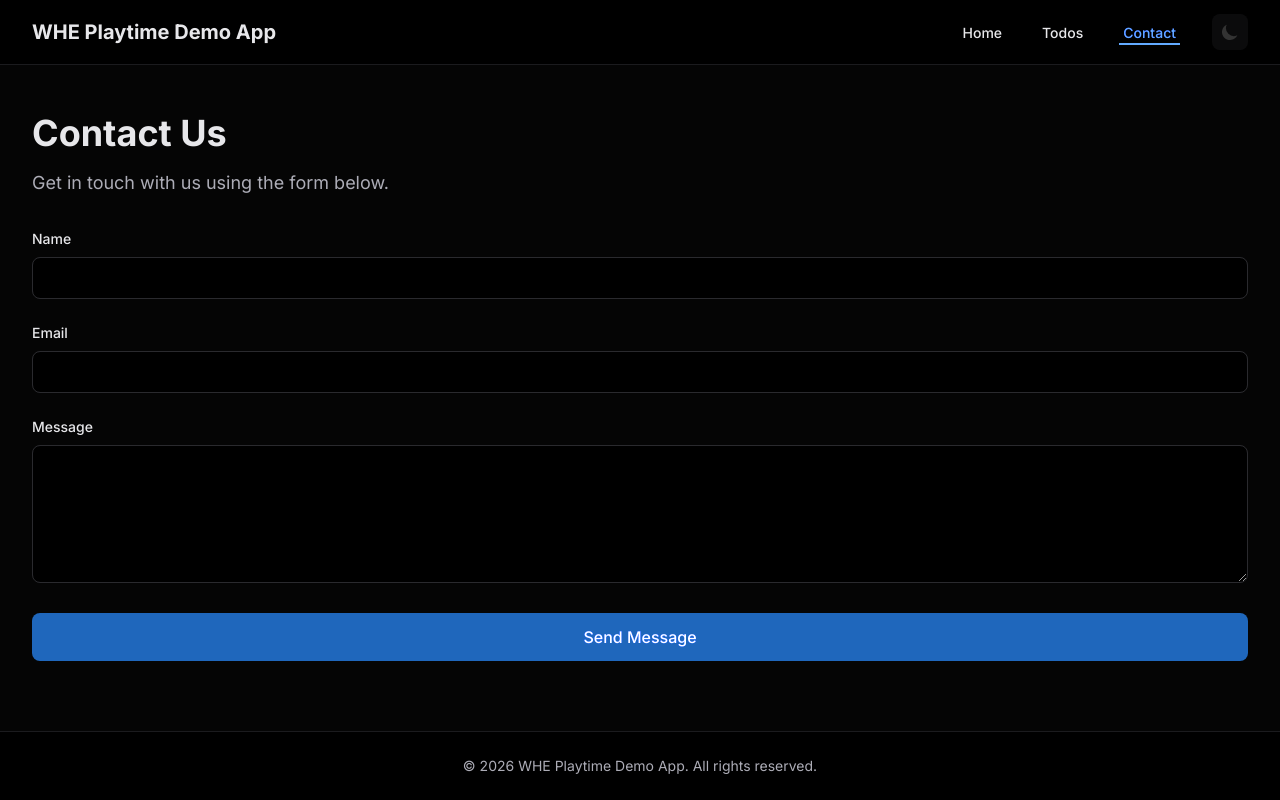
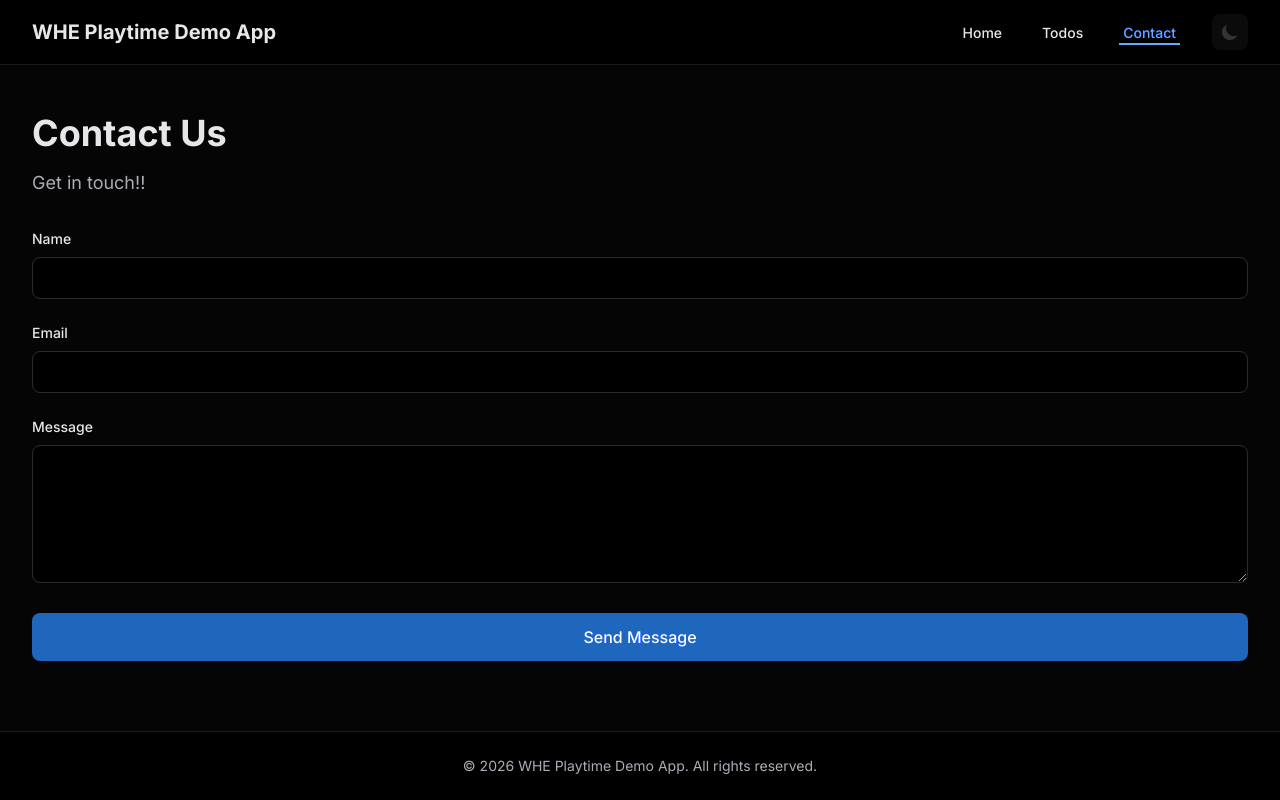
Before and after one commit to ravishs/whe_playtime_demo, a Next.js app: page /contact in a window 1280 px wide. Built offline with nearby package versions, Linux system fonts and the light colour scheme.

Commit message:
Update contact page text from 'Get in touch with us using the form below.' to 'Get in touch!!'
Co-authored-by: ravishs <5458972+ravishs@users.noreply.github.com>

```diff
--- a/src/app/contact/page.js
+++ b/src/app/contact/page.js
@@ -38,7 +38,7 @@ export default function Contact() {
           Contact Us
         </h1>
         <p className="text-lg text-zinc-600 dark:text-zinc-400 mb-8">
-          Get in touch with us using the form below.
+          Get in touch!!
         </p>
 
         {submitted && (
```
